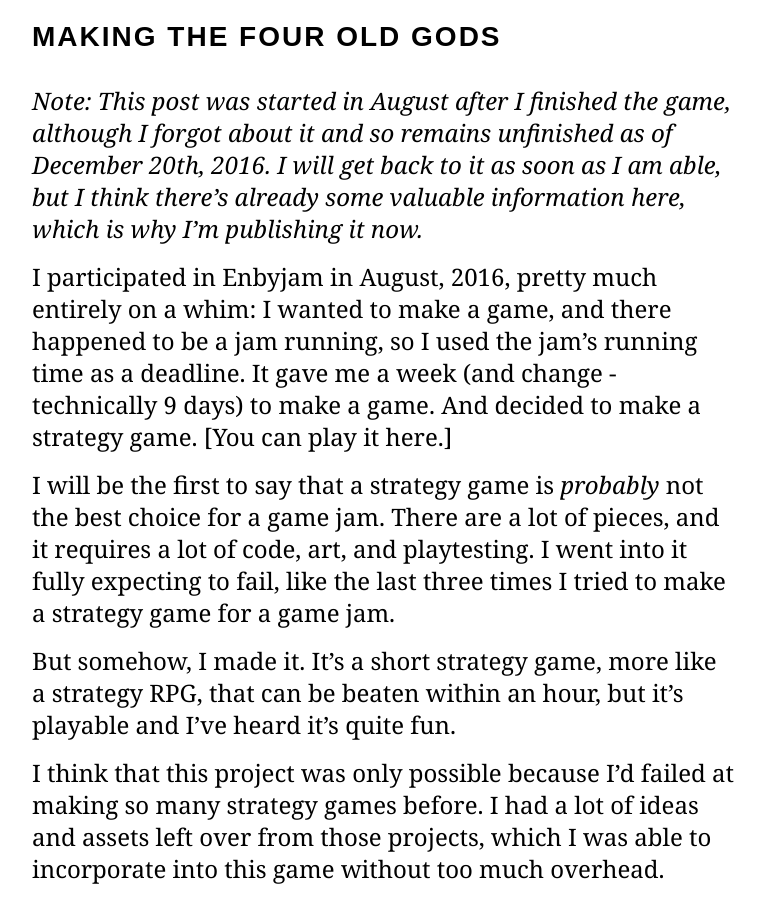
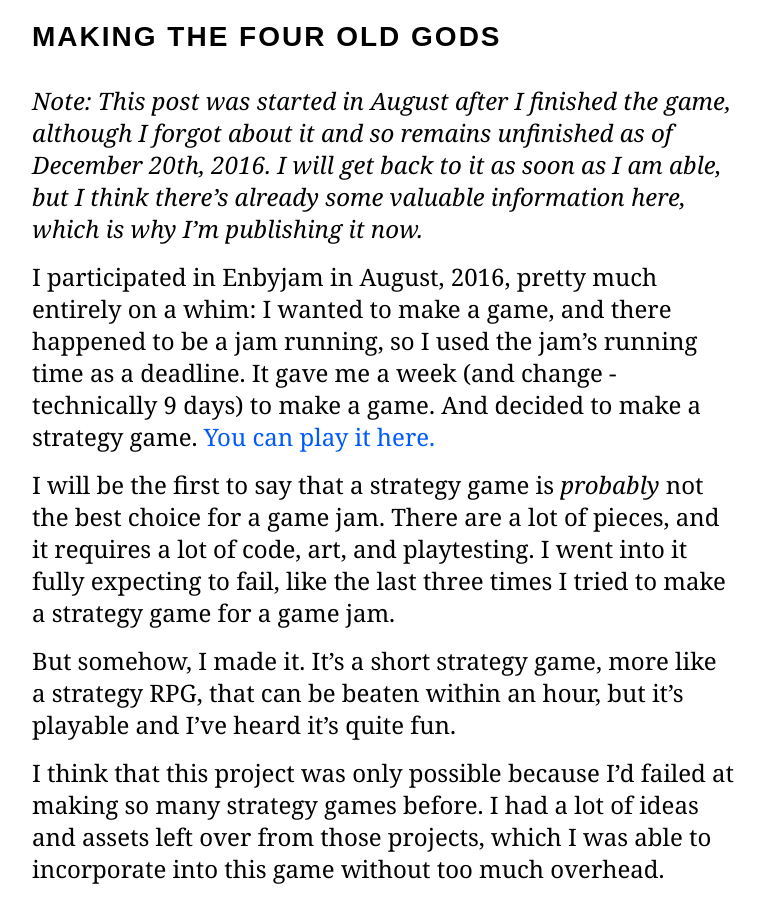
Before and after one commit to dmliao/amorphous, a Jekyll site: the page built from _posts/2016-08-31-the-four-old-gods-postmortem.md, in a window 1280 px wide and 900 px high, scrolled down 427 px. Shown: the whole window, without its empty margins (256-1021 px from the left). Built offline with Jekyll 4.4.1, drawn with Linux system fonts in a browser that asks for light colours; some web fonts are replaced; part of the change alters nothing that is shown.

Commit message:
Whoops 2

```diff
--- a/_posts/2016-08-31-the-four-old-gods-postmortem.md
+++ b/_posts/2016-08-31-the-four-old-gods-postmortem.md
@@ -5,7 +5,7 @@ title: Making The Four Old Gods
 
 _Note: This post was started in August after I finished the game, although I forgot about it and so remains unfinished as of December 20th, 2016. I will get back to it as soon as I am able, but I think there's already some valuable information here, which is why I'm publishing it now._
 
-I participated in Enbyjam in August, 2016, pretty much entirely on a whim: I wanted to make a game, and there happened to be a jam running, so I used the jam's running time as a deadline. It gave me a week (and change - technically 9 days) to make a game. And decided to make a strategy game. [You can play it here.]
+I participated in Enbyjam in August, 2016, pretty much entirely on a whim: I wanted to make a game, and there happened to be a jam running, so I used the jam's running time as a deadline. It gave me a week (and change - technically 9 days) to make a game. And decided to make a strategy game. [You can play it here.](https://amorphous.itch.io/the-four-old-gods)
 
 I will be the first to say that a strategy game is _probably_ not the best choice for a game jam. There are a lot of pieces, and it requires a lot of code, art, and playtesting. I went into it fully expecting to fail, like the last three times I tried to make a strategy game for a game jam.
 
```
